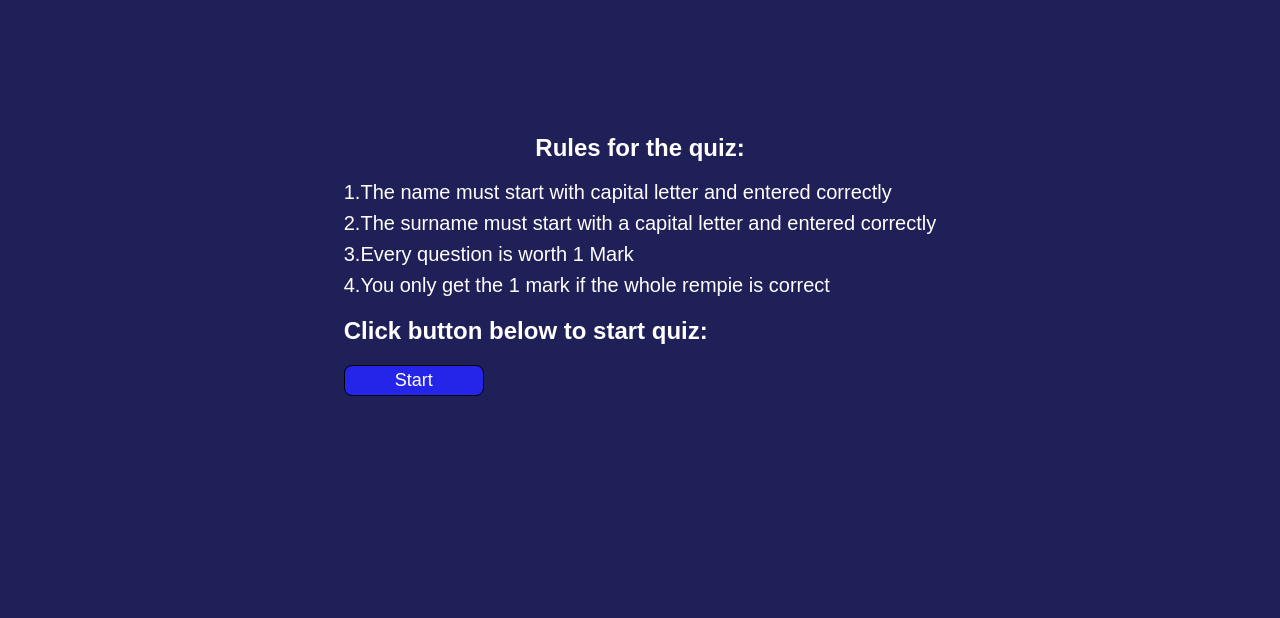
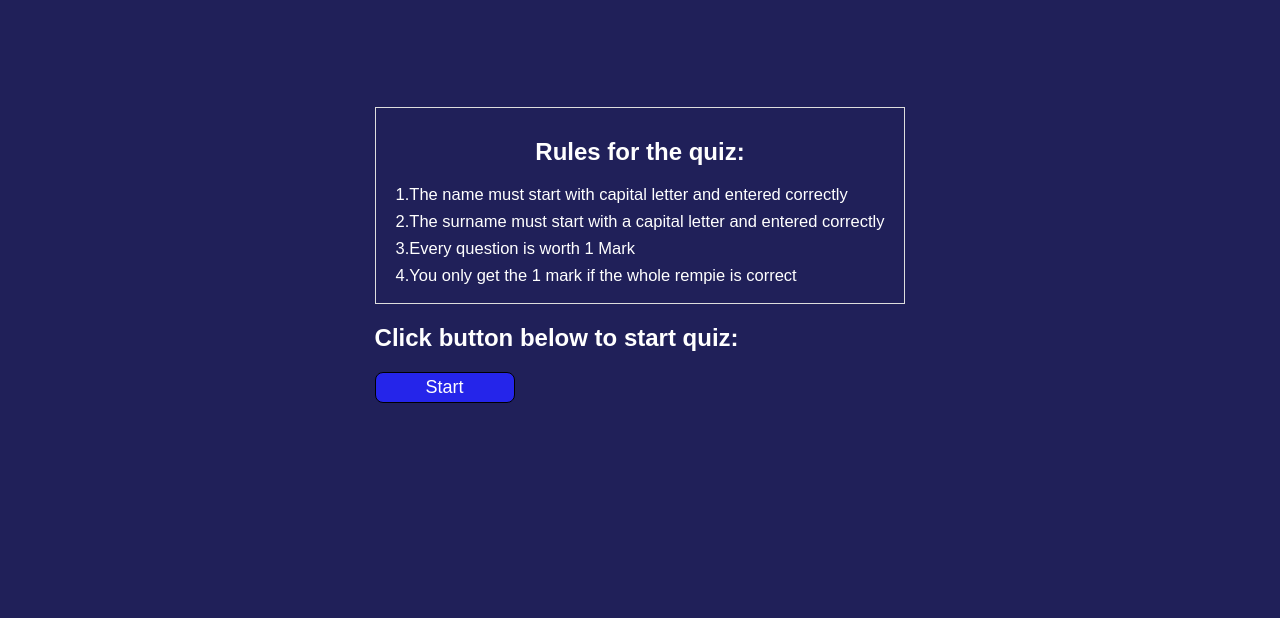
Before and after one commit to BrilliantDipholo/RempieQuizzes, a plain HTML site: page index.html in a window 1280 px wide. Shown: the part 182-800 px from the top of the page. Drawn offline with Linux system fonts and the light colour scheme.

Commit message:
Update style.css

```diff
--- a/style.css
+++ b/style.css
@@ -40,9 +40,13 @@ main{
 .rules h2{
     text-align: center;
 }
+.rules{
+    padding:10px 20px 10px 20px;
+    border:1px solid #ddd;
+}
 .rules li{
     list-style:none;
-    font-size:20px;
+    font-size:16.5px;
     margin-bottom:8px;
 }
 .fill-in-quiz section{
```
